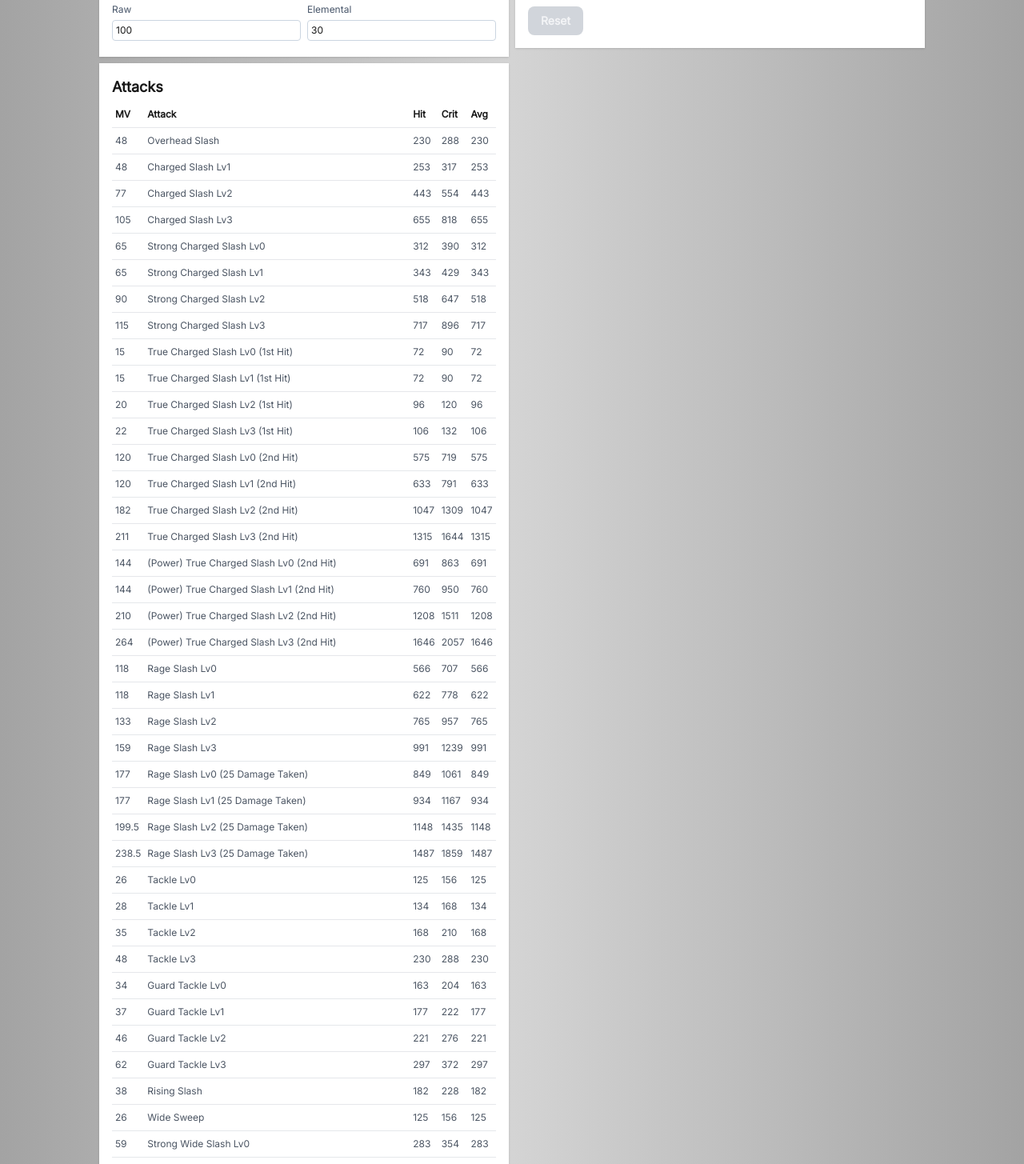
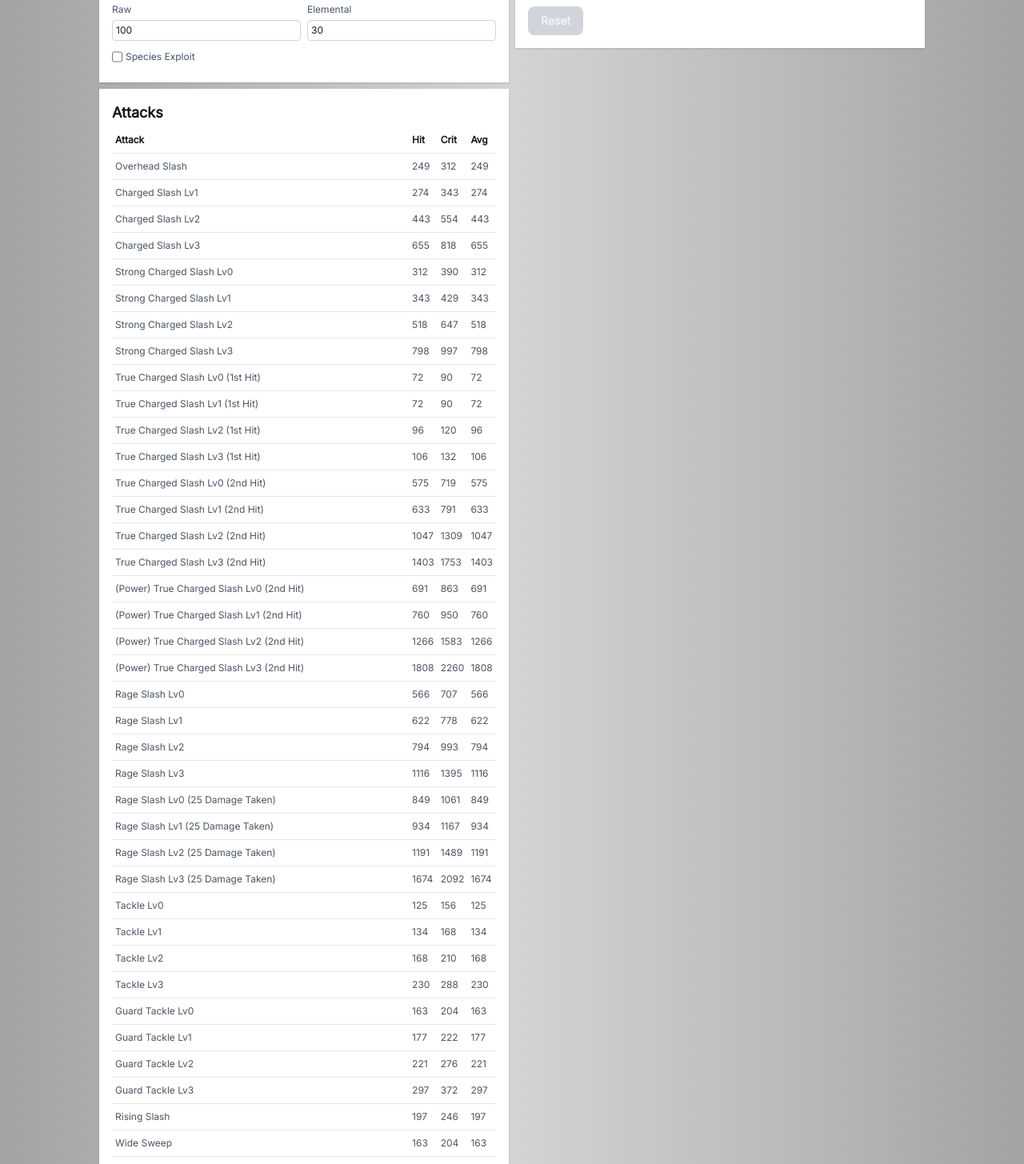
Before and after one commit to chanleyou/sunbreak-calculator, a Next.js app: page /attacks in a window 1280 px wide. Shown: the part 100-1555 px from the top of the page at 80% size. Built offline with nearby package versions, Linux system fonts and the light colour scheme.

Commit message:
GS MVs, WIP SA MVs

```diff
--- a/components/AttackRow.tsx
+++ b/components/AttackRow.tsx
@@ -11,10 +11,7 @@ type Props = {
 };
 
 export const AttackRow = ({ attack, model, short, onClick }: Props) => {
-	const { name, mv, noCrit } = attack;
-
-	const hit = model.hit(attack);
-	const crit = model.crit(attack);
+	const { name, noCrit } = attack;
 
 	// annoying irrelevant mechanics sigh
 	const dullingStrikeHit = model.dullHit(attack);
@@ -25,12 +22,23 @@ export const AttackRow = ({ attack, model, short, onClick }: Props) => {
 
 	return (
 		<tr className="cursor-pointer" key={attack.name} onClick={onClick}>
-			{!short && <td>{mv ? mv : ""}</td>}
-			<td>{name}</td>
+			<td className="group relative">
+				{name}
+				<div className="attack-mouseover">
+					{Object.entries(attack).map(([k, v]) => {
+						if (k === "name") return;
+						return (
+							<p key={k}>
+								{k}: {JSON.stringify(v)}
+							</p>
+						);
+					})}
+				</div>
+			</td>
 			{!short && (
 				<>
 					<td className="group relative">
-						{hit}
+						{model.hit(attack)}
 						<div className="attack-mouseover">
 							<p>Raw: {Math.round(model.rawHit(attack))}</p>
 							<p>Ele: {Math.round(model.eleHit(attack))}</p>
@@ -38,24 +46,14 @@ export const AttackRow = ({ attack, model, short, onClick }: Props) => {
 					</td>
 					{model.rampageSkills.includes("DullingStrike") && <td>{dullingStrikeHit}</td>}
 					<td className="group relative">
-						{noCrit ? "" : crit}
+						{noCrit ? "" : model.crit(attack)}
 						<div className="attack-mouseover">
 							<p>Raw: {Math.round(model.rawCrit(attack))}</p>
 							<p>Ele: {Math.round(model.eleCrit(attack))}</p>
 						</div>
 					</td>
-					{model.brutalStrikeChance > 0 && (
-						<td className="group relative">
-							{noCrit ? "" : brutalStrike}
-							<div className="attack-mouseover">
-								<p>Raw: {Math.round(model.brutalStrike(attack))}</p>
-								<p>Ele: {Math.round(model.eleHit(attack))}</p>
-							</div>
-						</td>
-					)}
-					{model.rampageSkills.includes("DullingStrike") && (
-						<td>{noCrit ? "" : dullingStrikeCrit}</td>
-					)}
+					{model.brutalStrikeChance > 0 && <td>{noCrit ? "" : brutalStrike}</td>}
+					{model.hasDullingStrike && <td>{noCrit ? "" : dullingStrikeCrit}</td>}
 				</>
 			)}
 			<td>{average}</td>
--- a/data/attacks/greatSword.ts
+++ b/data/attacks/greatSword.ts
@@ -1,14 +1,14 @@
 import { Attack } from ".";
 
 export const GreatSwordAttacks: Attack[] = [
-	{ name: "Overhead Slash", mv: 48 },
-	{ name: "Charged Slash Lv1", mv: 48, eleMod: 1.1, statusMod: 1.1, hzMod: 1.1 },
+	{ name: "Overhead Slash", mv: 52 },
+	{ name: "Charged Slash Lv1", mv: 52, eleMod: 1.1, statusMod: 1.1, hzMod: 1.1 },
 	{ name: "Charged Slash Lv2", mv: 77, eleMod: 1.2, statusMod: 1.2, hzMod: 1.2 },
 	{ name: "Charged Slash Lv3", mv: 105, eleMod: 1.5, statusMod: 1.5, hzMod: 1.3 },
 	{ name: "Strong Charged Slash Lv0", mv: 65 },
 	{ name: "Strong Charged Slash Lv1", mv: 65, eleMod: 1.65, statusMod: 1.65, hzMod: 1.1 },
 	{ name: "Strong Charged Slash Lv2", mv: 90, eleMod: 1.8, statusMod: 1.8, hzMod: 1.2 },
-	{ name: "Strong Charged Slash Lv3", mv: 115, eleMod: 2.25, statusMod: 2.25, hzMod: 1.3 },
+	{ name: "Strong Charged Slash Lv3", mv: 128, eleMod: 2.25, statusMod: 2.25, hzMod: 1.3 },
 	{ name: "True Charged Slash Lv0 (1st Hit)", mv: 15 },
 	{ name: "True Charged Slash Lv1 (1st Hit)", mv: 15 },
 	{ name: "True Charged Slash Lv2 (1st Hit)", mv: 20 },
@@ -16,7 +16,7 @@ export const GreatSwordAttacks: Attack[] = [
 	{ name: "True Charged Slash Lv0 (2nd Hit)", mv: 120 },
 	{ name: "True Charged Slash Lv1 (2nd Hit)", mv: 120, eleMod: 1.4, statusMod: 1.4, hzMod: 1.1 },
 	{ name: "True Charged Slash Lv2 (2nd Hit)", mv: 182, eleMod: 1.5, statusMod: 1.5, hzMod: 1.2 },
-	{ name: "True Charged Slash Lv3 (2nd Hit)", mv: 211, eleMod: 1.7, statusMod: 1.7, hzMod: 1.3 },
+	{ name: "True Charged Slash Lv3 (2nd Hit)", mv: 225, eleMod: 1.7, statusMod: 1.7, hzMod: 1.3 },
 	{ name: "(Power) True Charged Slash Lv0 (2nd Hit)", mv: 144 },
 	{
 		name: "(Power) True Charged Slash Lv1 (2nd Hit)",
@@ -27,26 +27,26 @@ export const GreatSwordAttacks: Attack[] = [
 	},
 	{
 		name: "(Power) True Charged Slash Lv2 (2nd Hit)",
-		mv: 210,
+		mv: 220,
 		eleMod: 1.5,
 		statusMod: 1.5,
 		hzMod: 1.2,
 	},
 	{
 		name: "(Power) True Charged Slash Lv3 (2nd Hit)",
-		mv: 264,
+		mv: 290,
 		eleMod: 1.8,
 		statusMod: 1.8,
 		hzMod: 1.3,
 	},
 	{ name: "Rage Slash Lv0", mv: 118 },
 	{ name: "Rage Slash Lv1", mv: 118, eleMod: 1.5, statusMod: 1.5, hzMod: 1.1 },
-	{ name: "Rage Slash Lv2", mv: 133, eleMod: 2, statusMod: 2, hzMod: 1.2 },
-	{ name: "Rage Slash Lv3", mv: 159, eleMod: 3, statusMod: 3, hzMod: 1.3 },
+	{ name: "Rage Slash Lv2", mv: 138, eleMod: 2, statusMod: 2, hzMod: 1.2 },
+	{ name: "Rage Slash Lv3", mv: 179, eleMod: 3, statusMod: 3, hzMod: 1.3 },
 	{ name: "Rage Slash Lv0 (25 Damage Taken)", mv: 177 },
 	{ name: "Rage Slash Lv1 (25 Damage Taken)", mv: 177, eleMod: 1.5, statusMod: 1.5, hzMod: 1.1 },
-	{ name: "Rage Slash Lv2 (25 Damage Taken)", mv: 199.5, eleMod: 2, statusMod: 2, hzMod: 1.2 },
-	{ name: "Rage Slash Lv3 (25 Damage Taken)", mv: 238.5, eleMod: 3, statusMod: 3, hzMod: 1.3 },
+	{ name: "Rage Slash Lv2 (25 Damage Taken)", mv: 207, eleMod: 2, statusMod: 2, hzMod: 1.2 },
+	{ name: "Rage Slash Lv3 (25 Damage Taken)", mv: 268.5, eleMod: 3, statusMod: 3, hzMod: 1.3 },
 	{ name: "Tackle Lv0", mv: 26, eleMod: 0, statusMod: 0 },
 	{ name: "Tackle Lv1", mv: 28, eleMod: 0, statusMod: 0 },
 	{ name: "Tackle Lv2", mv: 35, eleMod: 0, statusMod: 0 },
@@ -55,12 +55,13 @@ export const GreatSwordAttacks: Attack[] = [
 	{ name: "Guard Tackle Lv1", mv: 37 },
 	{ name: "Guard Tackle Lv2", mv: 46 },
 	{ name: "Guard Tackle Lv3", mv: 62 },
-	{ name: "Rising Slash", mv: 38 },
-	{ name: "Wide Sweep", mv: 26 },
-	{ name: "Strong Wide Slash Lv0", mv: 59 },
-	{ name: "Strong Wide Slash Lv1", mv: 59, eleMod: 1.65, statusMod: 1.65, hzMod: 1.1 },
-	{ name: "Strong Wide Slash Lv2", mv: 66, eleMod: 1.8, statusMod: 1.8, hzMod: 1.2 },
-	{ name: "Strong Wide Slash Lv3", mv: 72, eleMod: 2.25, statusMod: 2.25, hzMod: 1.3 },
+	{ name: "Rising Slash", mv: 41 },
+	{ name: "Wide Sweep", mv: 34 },
+	{ name: "Side Blow", mv: 15 },
+	{ name: "Strong Wide Slash Lv0", mv: 72 },
+	{ name: "Strong Wide Slash Lv1", mv: 72, eleMod: 1.65, statusMod: 1.65, hzMod: 1.1 },
+	{ name: "Strong Wide Slash Lv2", mv: 82, eleMod: 1.8, statusMod: 1.8, hzMod: 1.2 },
+	{ name: "Strong Wide Slash Lv3", mv: 90, eleMod: 2.25, statusMod: 2.25, hzMod: 1.3 },
 	{ name: "Leaping Wide Slash Lv0", mv: 70, eleMod: 1.65, statusMod: 1.65 },
 	{ name: "Leaping Wide Slash Lv1", mv: 70, eleMod: 1.82, statusMod: 1.82, hzMod: 1.1 },
 	{ name: "Leaping Wide Slash Lv2", mv: 45, eleMod: 1.65, statusMod: 1.65, hzMod: 1.1 },
@@ -72,6 +73,59 @@ export const GreatSwordAttacks: Attack[] = [
 	{ name: "Mid-Air Charged Slash Lv3", mv: 106, eleMod: 1.5, statusMod: 1.5 },
 	{ name: "Plunging Thrust", mv: 15 },
 	{ name: "Plunging Thrust Finisher", mv: 30 },
+	{ name: "Adamant Charged Slash Lv0", mv: 78 },
+	{
+		name: "Adamant Charged Slash Lv1",
+		mv: 78,
+		eleMod: 1.65,
+		statusMod: 1.65,
+		hzMod: 1.1,
+		silkbind: true,
+	},
+	{
+		name: "Adamant Charged Slash Lv2",
+		mv: 108,
+		eleMod: 1.8,
+		statusMod: 1.8,
+		hzMod: 1.2,
+		silkbind: true,
+	},
+	{
+		name: "Adamant Charged Slash Lv3",
+		mv: 138,
+		eleMod: 2.25,
+		statusMod: 2.25,
+		hzMod: 1.3,
+		silkbind: true,
+	},
+	{ name: "Hunting Edge (1st Hit)", mv: 30, silkbind: true },
+	{ name: "Hunting Edge (2nd Hit)", mv: 80, silkbind: true },
+	{ name: "Hunting Edge Mid-Air Charged Slash Lv0", mv: 118, silkbind: true },
+	{
+		name: "Hunting Edge Mid-Air Charged Slash Lv1",
+		mv: 118,
+		eleMod: 1.5,
+		statusMod: 1.5,
+		silkbind: true,
+	},
+	{
+		name: "Hunting Edge Mid-Air Charged Slash Lv2",
+		mv: 132,
+		eleMod: 1.65,
+		statusMod: 1.65,
+		silkbind: true,
+	},
+	{
+		name: "Hunting Edge Mid-Air Charged Slash Lv3",
+		mv: 144,
+		eleMod: 2,
+		statusMod: 2,
+		silkbind: true,
+	},
+	{ name: "Hunting Edge Plunging Thrust Lv0", mv: 28, silkbind: true },
+	{ name: "Hunting Edge Plunging Thrust Lv1", mv: 28, eleMod: 1.5, statusMod: 1.5, silkbind: true },
+	{ name: "Hunting Edge Plunging Thrust Lv2", mv: 38, eleMod: 1.7, statusMod: 1.7, silkbind: true },
+	{ name: "Hunting Edge Plunging Thrust Lv3", mv: 45, eleMod: 2, statusMod: 2, silkbind: true },
 ];
 
 export default GreatSwordAttacks;
--- a/data/attacks/switchAxe.ts
+++ b/data/attacks/switchAxe.ts
@@ -6,14 +6,17 @@ export const SwitchAxeAttacks: Attack[] = [
 	{ name: "Axe: Side Slash", mv: 23 },
 	{ name: "Axe: Wild Swing", mv: 22 },
 	{ name: "Axe: Forward Slash", mv: 19 },
+	{ name: "Axe: Rising Slash", mv: 32 },
 	{ name: "Axe: Wide Sweep (1st Hit)", mv: 25 },
-	{ name: "Axe: Wide Sweep (2nd Hit)", mv: 30 },
-	{ name: "Axe: Wide Sweep (3rd Hit)", mv: 40 },
+	{ name: "Axe: Wide Sweep (2nd Hit)", mv: 35 },
+	{ name: "Axe: Wide Sweep (3rd Hit)", mv: 65 },
 	{ name: "Axe: Heavy Slam (1st Hit)", mv: 15 },
 	{ name: "Axe: Heavy Slam (2nd Hit)", mv: 55 },
 	{ name: "Axe -> Sword: Morph Overhead Slash", mv: 32, morph: true, sword: true },
 	{ name: "Axe -> Sword: Morph Rising Double Slash (1st Hit)", mv: 25, morph: true, sword: true },
 	{ name: "Axe -> Sword: Morph Rising Double Slash (2nd Hit)", mv: 30, morph: true, sword: true },
+	{ name: "Axe: 2-Staged Morph Slash Stage 2 (1st Hit)", mv: 40, morph: true },
+	{ name: "Axe: 2-Staged Morph Slash Stage 2 (2nd Hit)", mv: 50, morph: true },
 	{ name: "Sword: Overhead Slash", mv: 32, sword: true },
 	{ name: "Sword: Right/Left Rising Slash", mv: 25, sword: true },
 	{ name: "Sword: Triple Slash (1st Hit)", mv: 20, sword: true },
@@ -23,7 +26,7 @@ export const SwitchAxeAttacks: Attack[] = [
 	{ name: "Sword: Heavenward Flurry (2nd Hit)", mv: 38, sword: true },
 	{ name: "Sword -> Axe: Morph Slash", mv: 23, morph: true },
 	{ name: "Sword -> Axe: Morph Double Slash (1st Hit)", mv: 30, morph: true },
-	{ name: "Sword -> Axe: Morph Side Slash (2nd Hit)", mv: 60, morph: true },
+	{ name: "Sword -> Axe: Morph Double Slash (2nd Hit)", mv: 60, morph: true },
 	{ name: "Sword -> Axe: Downward Fade Slash", mv: 40, morph: true },
 	{ name: "[Amped] Phial Burst (Axe)", mv: 10, noCrit: true, statusMod: 0.7 },
 	{ name: "[Amped] Phial Burst (Sword)", mv: 10, noCrit: true, statusMod: 0.7, sword: true },
@@ -85,6 +88,34 @@ export const SwitchAxeAttacks: Attack[] = [
 		sword: true,
 		noCrit: true,
 		ignoreHz: true,
+		silkbind: true,
+	},
+	{ name: "Elemental Burst Counter Slash", mv: 40, sword: true, silkbind: true },
+	{
+		name: "Elemental Burst Counter (Explosion)",
+		mv: 35,
+		eleMod: 2,
+		statusMod: 1.5,
+		sword: true,
+		noCrit: true,
+		ignoreHz: true,
+		silkbind: true,
+	},
+	{
+		name: "Elemental Burst Counter Slash (Success 1st Hit)",
+		mv: 90,
+		sword: true,
+		eleMod: 1.5,
+		statusMod: 1.5,
+		silkbind: true,
+	},
+	{
+		name: "Elemental Burst Counter Slash (Success 2nd Hit)",
+		mv: 90,
+		sword: true,
+		eleMod: 1.8,
+		statusMod: 1.8,
+		silkbind: true,
 	},
 ];
 
--- a/model/index.ts
+++ b/model/index.ts
@@ -117,6 +117,7 @@ export const useModel = () => {
 	// Hitzone
 	const [hitzone, setHitzone] = useState(100);
 	const [hitzoneEle, setHitzoneEle] = useState(30);
+	const [antiSpecies, setAntiSpecies] = useState(false);
 
 	// Skills
 	const [disabledSkills, setDisabledSkills] = useState<SkillKey[]>([]);
@@ -447,6 +448,7 @@ export const useModel = () => {
 			const rawMultipliers = [
 				mv / 100,
 				computedHitzone,
+				antiSpecies ? 1.05 : 1,
 				computedHitzone < 0.45 && activeSkills.MindsEye
 					? Skills.MindsEye.ranks[activeSkills.MindsEye - 1]
 					: 1,
@@ -462,6 +464,7 @@ export const useModel = () => {
 		[
 			sharpness,
 			hitzone,
+			antiSpecies,
 			activeSkills,
 			weapon,
 			rampageSkills,
@@ -704,6 +707,8 @@ export const useModel = () => {
 		setHitzone,
 		hitzoneEle,
 		setHitzoneEle,
+		antiSpecies,
+		setAntiSpecies,
 		disabledSkills,
 		setDisabledSkills,
 		combo,
--- a/pages/attacks.tsx
+++ b/pages/attacks.tsx
@@ -1,7 +1,16 @@
 import { produce } from "immer";
 import { NextPage } from "next";
 import { useMemo } from "react";
-import { AttackRow, Box, NumberInput, ComboBox, ValueBox, BuffBox, Column } from "../components";
+import {
+	AttackRow,
+	Box,
+	NumberInput,
+	ComboBox,
+	ValueBox,
+	BuffBox,
+	Column,
+	Checkbox,
+} from "../components";
 import {
 	GreatSwordAttacks,
 	GunlanceAttacks,
@@ -44,7 +53,7 @@ const Attacks: NextPage<Props> = ({ model }) => {
 				{/* <ValueBox model={model} /> */}
 				{/* <BuffBox model={model} setModel={setModel} /> */}
 				<Box head="Hitzone">
-					<div className="grid grid-cols-2 gap-2">
+					<div className="grid grid-cols-2 gap-x-2">
 						<NumberInput
 							label="Raw"
 							value={model.hitzone}
@@ -57,13 +66,17 @@ const Attacks: NextPage<Props> = ({ model }) => {
 							onChangeValue={(v) => model.setHitzoneEle(v)}
 							min={0}
 						/>
+						<Checkbox
+							label="Species Exploit"
+							value={model.antiSpecies}
+							onChangeValue={model.setAntiSpecies}
+						/>
 					</div>
 				</Box>
 				<Box head="Attacks">
 					<table className="table-auto w-full text-left">
 						<thead>
 							<tr className="border-b border-gray-200">
-								<th>MV</th>
 								<th className="w-full">Attack</th>
 								<th>Hit</th>
 								{model.hasDullingStrike && <th>DS Hit</th>}
```
